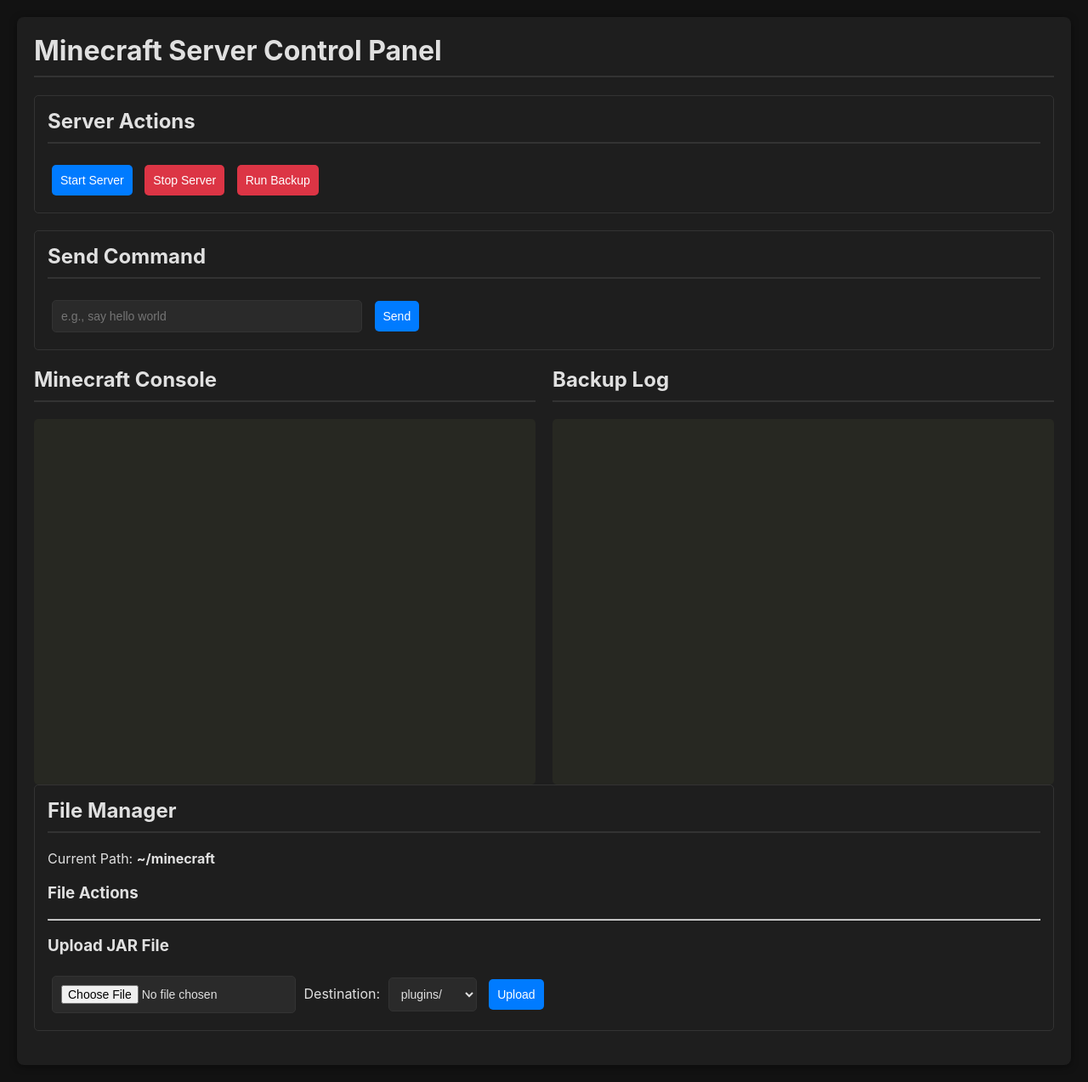
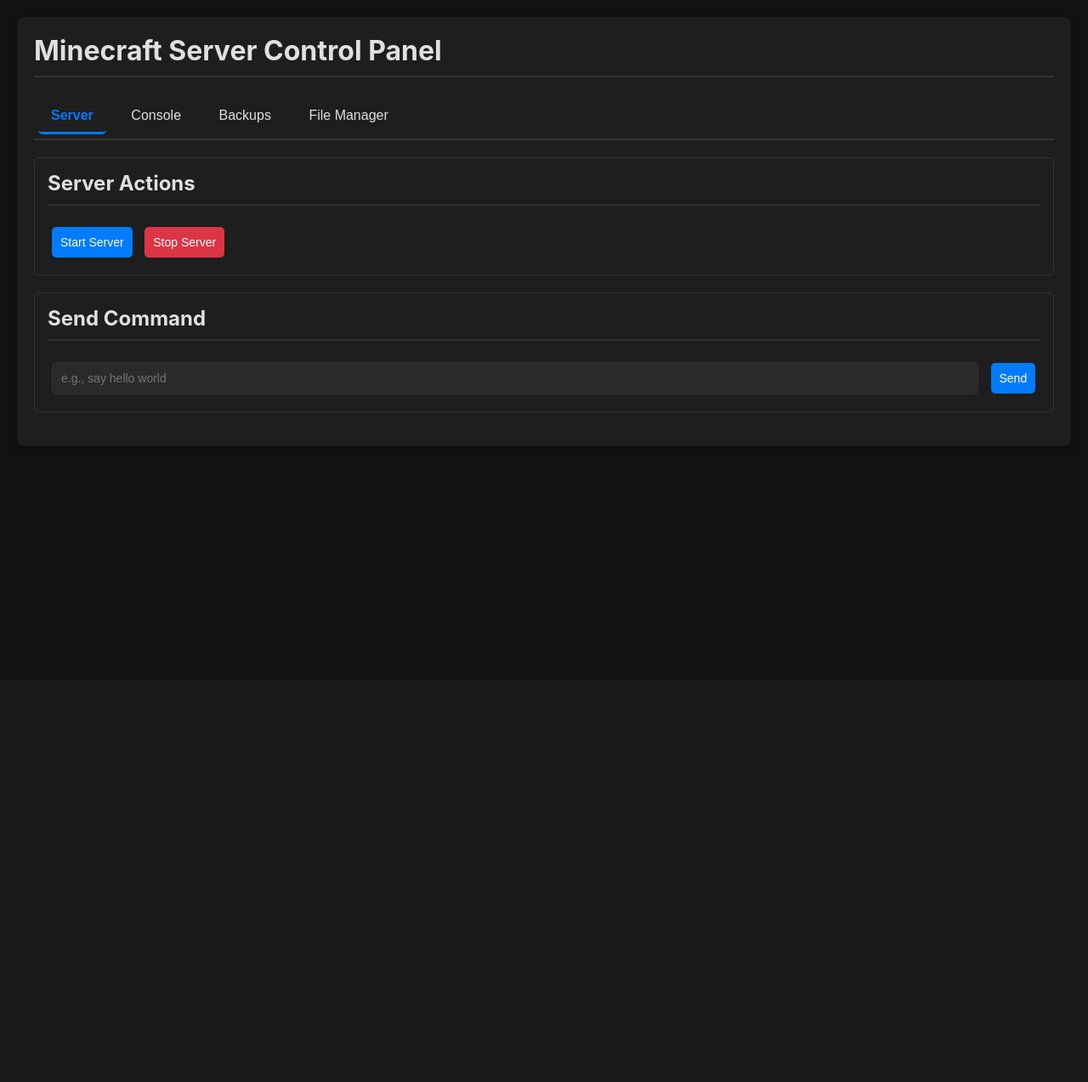
Before and after one commit to aptdnfapt/mc-webgui, a Flask app: page / in a window 1280 px wide. Shown: the whole page at 85% size. After the commit the page ends 526 px from the top, so only its background shows below. Run offline with Flask 2, Linux system fonts and the light colour scheme; data that the repository does not hold is empty; some libraries are stand-ins or nearby versions.

Commit message:
feat: Reorganize UI into four-tab layout and improve log streaming
• Reorganize the main interface into four distinct tabs: Server,
Console, Backups, and File Manager, for a cleaner and more intuitive
user experience.
 • Refactor the log streamer to use a robust while loop instead of
recursion, preventing crashes if a log file is repeatedly created and
deleted.
 • Update documentation to reflect the new four-tab UI design.

```diff
--- a/app.py
+++ b/app.py
@@ -1,5 +1,4 @@
 import os
-import threading
 from flask import Flask, render_template, request, jsonify
 from flask_socketio import SocketIO, emit
 from dotenv import load_dotenv
@@ -17,7 +16,7 @@ socketio = SocketIO(app, async_mode='eventlet')
 
 # --- Path Configuration ---
 HOME_DIR = os.path.expanduser('~')
-MINECRAFT_CONSOLE_LOG = os.path.join(HOME_DIR, 'minecraft', 'console_output.log')
+MINECRAFT_CONSOLE_LOG = os.path.join(HOME_DIR, 'minecraft', 'logs', 'latest.log')
 BACKUP_DIR = os.path.join(HOME_DIR, 'backup')
 BACKUP_LOG = os.path.join(BACKUP_DIR, 'backup_latest.log')
 
@@ -71,16 +70,17 @@ def upload_file_route():
     if 'file' not in request.files:
         return jsonify({"status": "error", "message": "No file part in request."})
     file = request.files['file']
-    destination = request.form.get('destination', 'plugins') # Default to plugins folder
+    destination = request.form.get('destination', 'minecraft/plugins') # Default to plugins folder
     result = file_manager.handle_upload(file, destination)
     return jsonify(result)
 
 # --- SocketIO Event Handlers ---
 def read_log_history(log_path):
-    """Reads the entire content of a log file."""
+    """Reads the entire content of a log file, cleaning ANSI codes."""
     try:
-        with open(log_path, 'r') as f:
-            return f.read()
+        with open(log_path, 'r', encoding='utf-8', errors='ignore') as f:
+            content = f.read()
+            return log_streamer.clean_ansi(content)
     except FileNotFoundError:
         return f"Log file not found: {log_path}\n"
     except Exception as e:
@@ -102,9 +102,9 @@ def handle_disconnect():
     print('Client disconnected')
 
 if __name__ == '__main__':
-    # Start background threads for log streaming
-    threading.Thread(target=log_streamer.stream_log_file, args=(socketio, MINECRAFT_CONSOLE_LOG, 'console_output'), daemon=True).start()
-    threading.Thread(target=log_streamer.stream_log_file, args=(socketio, BACKUP_LOG, 'backup_output'), daemon=True).start()
+    # Start background tasks for log streaming using socketio's runner
+    socketio.start_background_task(log_streamer.stream_log_file, socketio, MINECRAFT_CONSOLE_LOG, 'console_output')
+    socketio.start_background_task(log_streamer.stream_log_file, socketio, BACKUP_LOG, 'backup_output')
 
     host = os.getenv('FLASK_HOST', '127.0.0.1')
     port = int(os.getenv('FLASK_PORT', 5000))
--- a/static/js/main.js
+++ b/static/js/main.js
@@ -1,4 +1,18 @@
 document.addEventListener('DOMContentLoaded', () => {
+    // --- Tab Navigation ---
+    const tabButtons = document.querySelectorAll('.tab-btn');
+    const tabContents = document.querySelectorAll('.tab-content');
+
+    tabButtons.forEach(button => {
+        button.addEventListener('click', () => {
+            tabButtons.forEach(btn => btn.classList.remove('active'));
+            tabContents.forEach(content => content.classList.remove('active'));
+
+            button.classList.add('active');
+            document.getElementById(button.dataset.tab).classList.add('active');
+        });
+    });
+
     const socket = io();
 
     const consoleOutput = document.getElementById('console-output');
--- a/templates/index.html
+++ b/templates/index.html
@@ -21,51 +21,76 @@
         }
         body { font-family: -apple-system, BlinkMacSystemFont, "Segoe UI", Roboto, "Helvetica Neue", Arial, sans-serif; margin: 0; padding: 20px; background-color: var(--bg-color); color: var(--text-color); }
         .container { max-width: 1200px; margin: auto; background: var(--container-bg); padding: 20px; border-radius: 8px; box-shadow: 0 2px 10px rgba(0,0,0,0.4); }
-        h1, h2 { border-bottom: 2px solid var(--border-color); padding-bottom: 10px; margin-top: 0; }
-        .controls, .command-bar, .file-manager { margin-bottom: 20px; padding: 15px; border: 1px solid var(--border-color); border-radius: 5px; }
+        h1, h2, h3 { border-bottom: 2px solid var(--border-color); padding-bottom: 10px; margin-top: 0; }
+        h3 { border-bottom-width: 1px; font-size: 1.1em; }
+        .controls, .command-bar, .file-manager, .backup-section { margin-bottom: 20px; padding: 15px; border: 1px solid var(--border-color); border-radius: 5px; }
         button, input[type="text"], input[type="file"], select { padding: 10px; margin: 5px; border-radius: 5px; border: 1px solid var(--border-color); font-size: 14px; background-color: var(--input-bg); color: var(--text-color); }
         button { background-color: var(--button-bg); color: white; cursor: pointer; border: none; transition: background-color 0.2s; }
         button:hover { background-color: var(--button-hover-bg); }
         #stop-btn, #backup-btn { background-color: var(--button-danger-bg); }
         #stop-btn:hover, #backup-btn:hover { background-color: var(--button-danger-hover); }
-        .grid-container { display: grid; grid-template-columns: 1fr 1fr; gap: 20px; }
-        .log-box { flex: 1; background: var(--pre-bg); color: var(--pre-color); padding: 15px; border-radius: 5px; height: 400px; overflow-y: auto; white-space: pre-wrap; font-family: "SF Mono", "Fira Code", "Consolas", monospace; font-size: 13px; line-height: 1.5; }
+        .log-box { background: var(--pre-bg); color: var(--pre-color); padding: 15px; border-radius: 5px; height: 500px; overflow-y: auto; white-space: pre-wrap; font-family: "SF Mono", "Fira Code", "Consolas", monospace; font-size: 13px; line-height: 1.5; }
         #file-browser ul { list-style: none; padding: 0; }
-        #file-browser li { padding: 4px; border-radius: 4px; cursor: pointer; }
+        #file-browser li { padding: 4px; border-radius: 4px; }
+        #file-browser a { text-decoration: none; color: var(--link-color); }
         #file-browser li:hover { background-color: var(--border-color); }
-        #file-browser a { text-decoration: none; color: var(--link-color); }
         .file-actions { margin-top: 15px; }
-        @media (max-width: 800px) { .grid-container { grid-template-columns: 1fr; } }
+
+        /* Tab Styles */
+        .tab-nav { border-bottom: 2px solid var(--border-color); margin-bottom: 20px; }
+        .tab-btn { background: none; border: none; color: var(--text-color); padding: 10px 15px; cursor: pointer; font-size: 16px; border-bottom: 3px solid transparent; }
+        .tab-btn.active { color: var(--button-bg); border-bottom-color: var(--button-bg); font-weight: bold; }
+        .tab-content { display: none; }
+        .tab-content.active { display: block; }
     </style>
 </head>
 <body>
     <div class="container">
         <h1>Minecraft Server Control Panel</h1>
 
+        <nav class="tab-nav">
+            <button class="tab-btn active" data-tab="server">Server</button>
+            <button class="tab-btn" data-tab="console">Console</button>
+            <button class="tab-btn" data-tab="backups">Backups</button>
+            <button class="tab-btn" data-tab="file-manager">File Manager</button>
+        </nav>
+
+        <!-- Tab 1: Server -->
+        <div id="server" class="tab-content active">
             <div class="controls">
                 <h2>Server Actions</h2>
                 <button id="start-btn">Start Server</button>
                 <button id="stop-btn">Stop Server</button>
-            <button id="backup-btn">Run Backup</button>
+            </div>
+            <div class="command-bar">
+                <h2>Send Command</h2>
+                <input type="text" id="command-input" placeholder="e.g., say hello world" style="width: calc(100% - 100px);">
+                <button id="send-command-btn">Send</button>
+            </div>
         </div>
 
-        <div class="command-bar">
-            <h2>Send Command</h2>
-            <input type="text" id="command-input" placeholder="e.g., say hello world" size="40">
-            <button id="send-command-btn">Send</button>
-        </div>
-
-        <div class="grid-container">
-            <div class="log-wrapper">
+        <!-- Tab 2: Console -->
+        <div id="console" class="tab-content">
+            <div class="console-wrapper">
                 <h2>Minecraft Console</h2>
                 <div id="console-output" class="log-box"></div>
             </div>
-            <div class="log-wrapper">
-                <h2>Backup Log</h2>
-                <div id="backup-output" class="log-box"></div>
+        </div>
+
+        <!-- Tab 3: Backups -->
+        <div id="backups" class="tab-content">
+            <div class="backup-section">
+                <h2>Backups</h2>
+                <button id="backup-btn">Run Backup</button>
+                <div class="log-wrapper" style="margin-top: 15px;">
+                    <h3>Backup Log</h3>
+                    <div id="backup-output" class="log-box" style="height: 250px;"></div>
+                </div>
             </div>
         </div>
 
+        <!-- Tab 4: File Manager -->
+        <div id="file-manager" class="tab-content">
             <div class="file-manager">
                 <h2>File Manager</h2>
                 <div id="file-browser">
@@ -76,15 +101,16 @@
                     <h3>File Actions</h3>
                     <button id="cut-btn" style="display: none;">Cut Selection(s)</button>
                     <button id="paste-btn" style="display: none;">Paste Here</button>
-                <hr style="margin: 15px 0;">
+                    <hr style="margin: 15px 0; border-color: var(--border-color);">
                     <h3>Upload JAR File</h3>
                     <input type="file" id="file-upload-input" accept=".jar">
                     <label for="upload-dest">Destination:</label>
                     <select id="upload-dest">
-                    <option value="plugins">plugins/</option>
-                    <option value=".">minecraft/</option>
+                        <option value="minecraft/plugins">minecraft/plugins/</option>
+                        <option value="minecraft">minecraft/</option>
                     </select>
                     <button id="upload-btn">Upload</button>
+                </div>
             </div>
         </div>
     </div>
```
Also changed, not shown: log_streamer.py (+29 -19 lines), plan.md (+26 -52 lines), README.md. Lines whose indentation alone changed are shown as unchanged.
